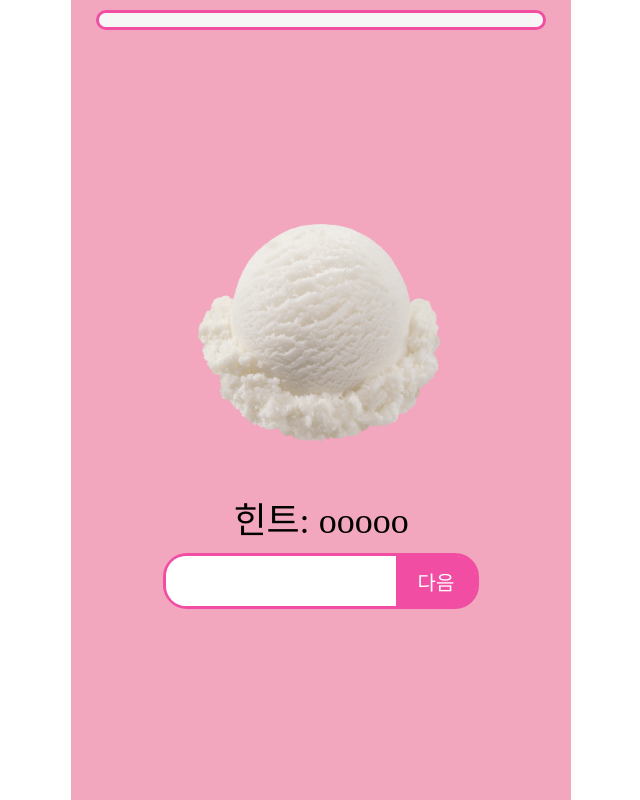
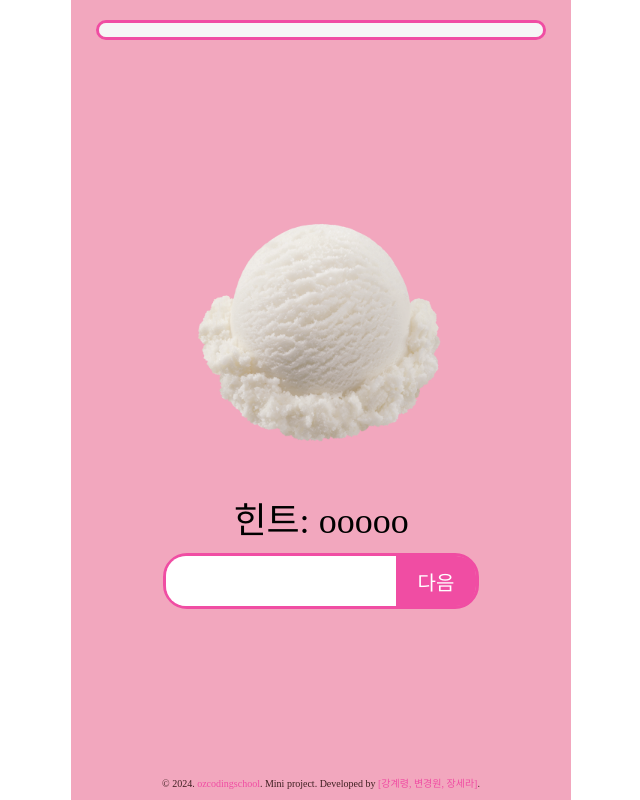
Before and after one commit to burgerk98/oz_-miniproject, a website: page html/icecreamPage.html in a window 1280 px wide. Shown: the whole page, without its empty margins (319-959 px from the left). Drawn offline with Linux system fonts and the light colour scheme; a web font is replaced by a local one.

Commit message:
하단부 링크추가 프로그래스 바 살짝 내리기 등 css만지기

```diff
--- a/css/icecreamPage.css
+++ b/css/icecreamPage.css
@@ -22,6 +22,7 @@
   border-radius: 24px;
 }
 
+
 input{
   height: 50px;
   width: 230px;
@@ -45,7 +46,7 @@ progress {
   height: 20px;
   appearance: none;
   position: absolute;
-  top: 10px;
+  top: 20px;
   border: 3px solid #f04da3;
   border-radius:20px ;
 }
--- a/css/index.css
+++ b/css/index.css
@@ -41,6 +41,7 @@ img{
 
 
 
+
 #Participants{
   margin-top: 25px;
 }
--- a/css/reset.css
+++ b/css/reset.css
@@ -42,3 +42,12 @@ button{
   justify-content: center;
   flex-direction: column;
 }
+.footer{
+  font-size: 10px;
+  position: absolute;
+  bottom: 10px;
+  color: #402022;
+}
+a{
+  color: #f04da3;
+}
--- a/html/icecreamPage.html
+++ b/html/icecreamPage.html
@@ -18,6 +18,9 @@
         <input type="text"/>
         <button id="answerBtn" class="answerBtn">다음</button>
       </div>
+      <div class="footer">
+        © 2024. <a href="https://ozcodingschool.com/" target="_blank">ozcodingschool</a>. Mini project. Developed by <a href="#">[강계령, 변경원, 장세라]</a>.
+      </div>
     </div>
   </div>
 
```
Also changed, not shown: html/resultPage.html (+3 -0 lines), index.html (+3 -0 lines).
